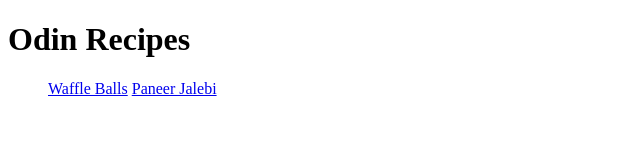
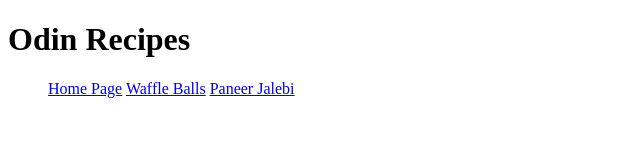
Before and after one commit to dhanraj-theodinstudent/odin-recipes, a plain HTML site: page index.html in a window 1280 px wide. Shown: the whole page, without its empty margins (0-640 px from the left). Drawn offline with Linux system fonts and the light colour scheme.

Commit message:
Added links to the git_all

```diff
--- a/index.html
+++ b/index.html
@@ -7,6 +7,7 @@
     <body>
         <h1>Odin Recipes</h1>
         <ul>
+            <a href="../git_all/index.html" target="_self" rel="noopener noreferrer">Home Page</a>
             <a href="./recipes/gulab-jamun.html" target="_self" rel="noopener noreferrer">Waffle Balls</a>
             <a href="./recipes/paneer-jalebi.html" target="_self" rel="noopener noreferrer">Paneer Jalebi</a>
         </ul>
```
